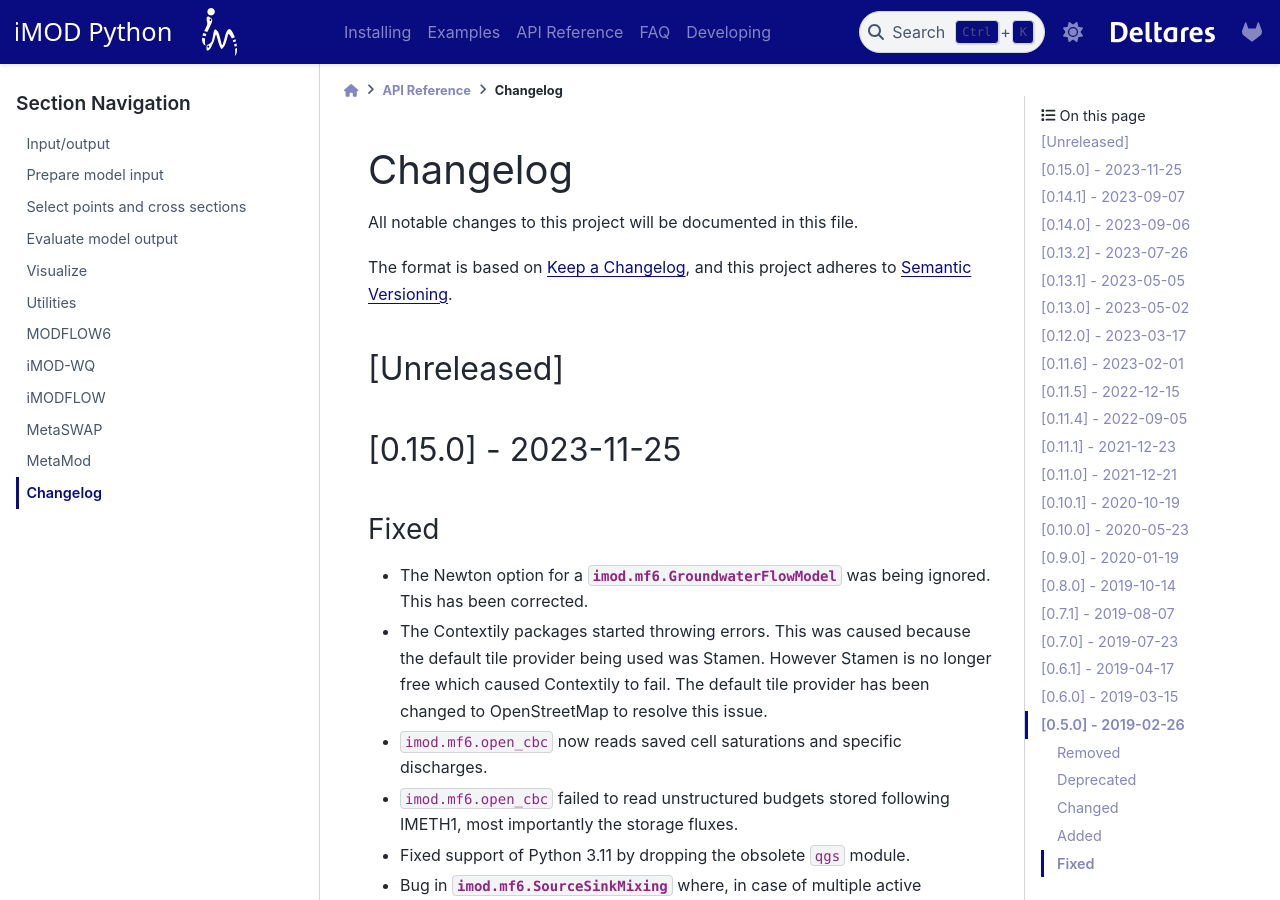
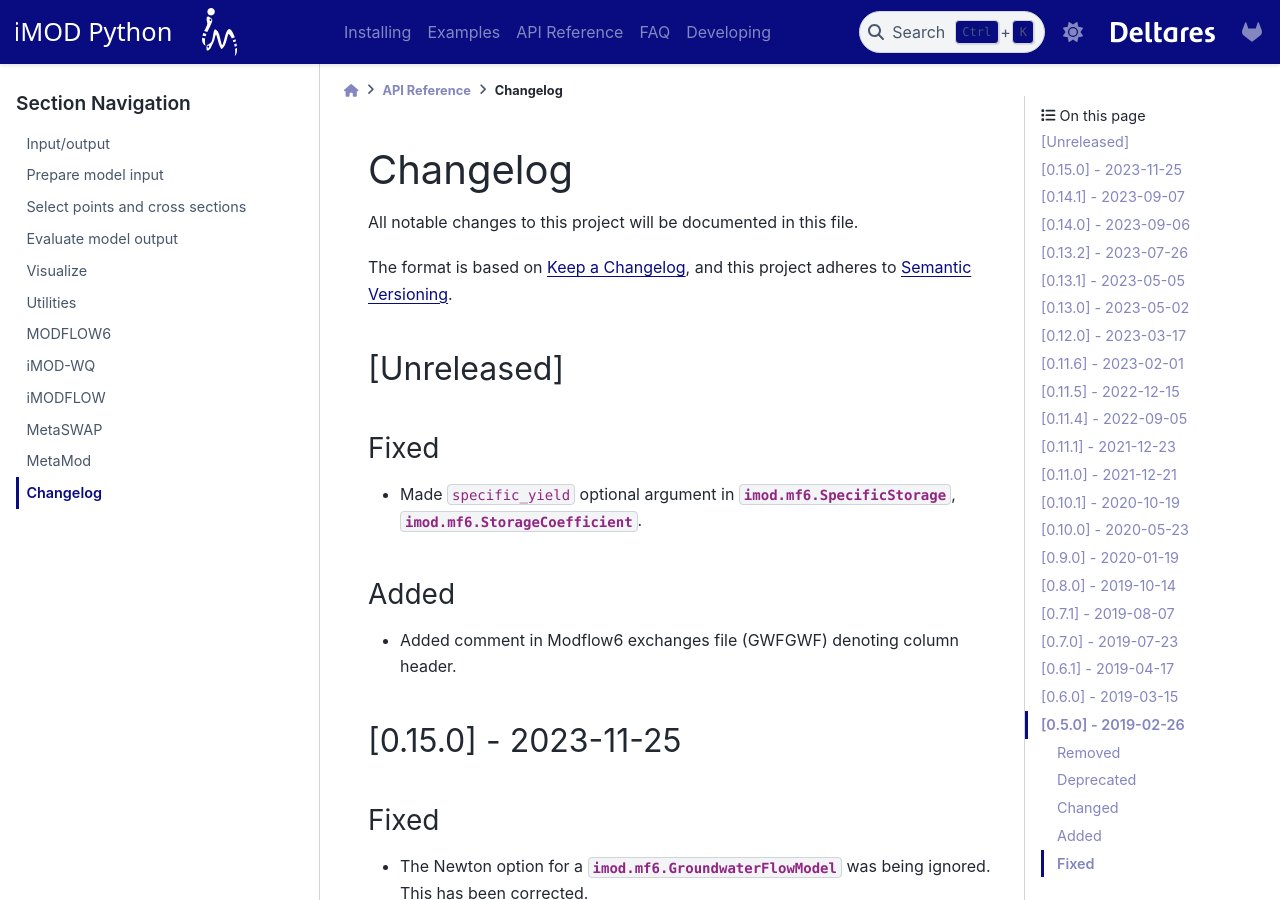
Before and after one commit to Deltares/imod-python, a Sphinx documentation site: the page built from docs/api/changelog.rst, in a window 1280 px wide and 900 px high. Built offline with Sphinx 7.4.7 and the PyData theme 0.15.4, drawn with Linux system fonts in a browser that asks for light colours; pages that are not in the unit, such as notebooks, are missing from menus; cross-references to code outside the pages are shown as plain code.

Commit message:
Update changelog

```diff
--- a/docs/api/changelog.rst
+++ b/docs/api/changelog.rst
@@ -9,6 +9,15 @@
 
 [Unreleased]
 ------------
+
+Fixed
+~~~~~
+- Made ``specific_yield`` optional argument in
+  :class:`imod.mf6.SpecificStorage`, :class:`imod.mf6.StorageCoefficient`.
+
+Added
+~~~~~
+- Added comment in Modflow6 exchanges file (GWFGWF) denoting column header.
 
 [0.15.0] - 2023-11-25
 ---------------------
```
